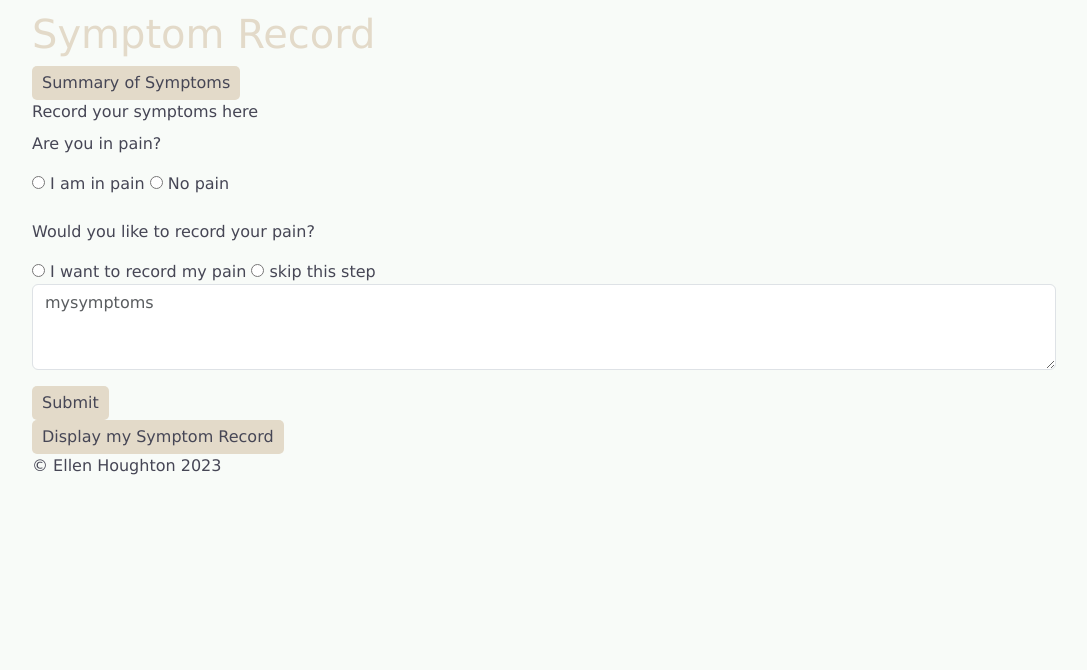
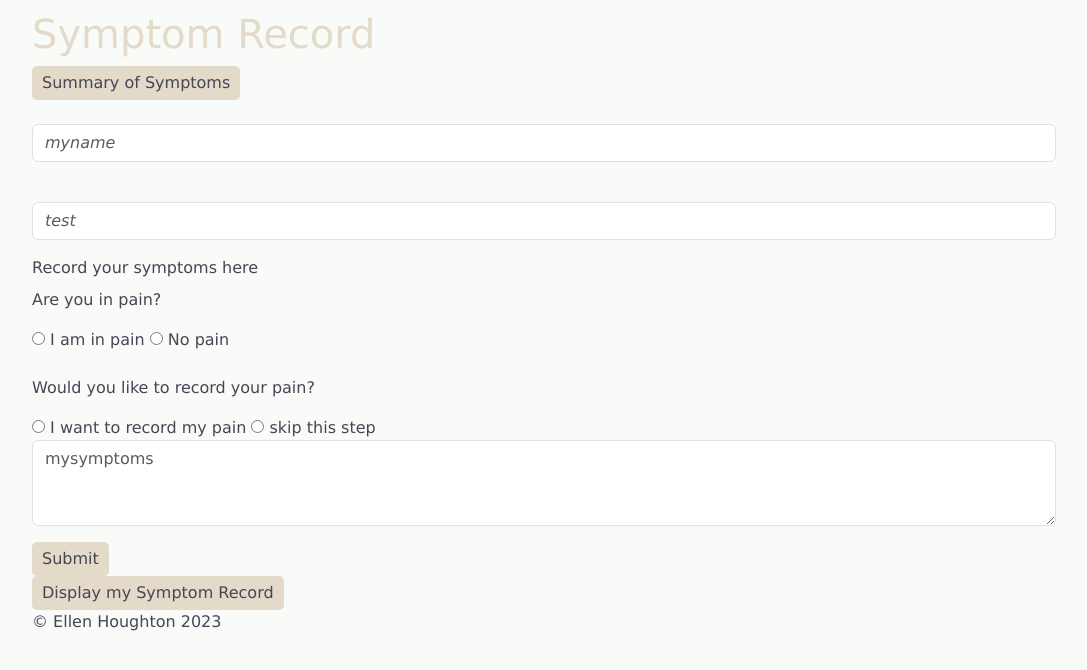
Before and after one commit to annwyl21/symptom_record, a Flask app: template application/templates/record.html in a window 1280 px wide. Shown: the top 670 px of the page, without its empty margins (96-1183 px from the left). Run offline with Flask 3, Linux system fonts and the light colour scheme; the template is opened without the code that fills it: values that come from a table or form of the project are taken from there, others are empty.

Commit message:
add database recording to symptom record page

```diff
--- a/application/database_use.py
+++ b/application/database_use.py
@@ -22,13 +22,11 @@ class Symptom_log:
     def check_username_password_exist(username, password):
         cur.execute("select * from symptom_log.user_data where username = %s and password = %s;", (username, password))
         rows = cur.fetchall()
-        print(rows)
         if len(rows) == 0:
             return False
         else:
             user_id = rows[0][0]
-            print(user_id)
-            return True
+            return user_id
 
     def add_a_symptom(user_id, symptom_details):
         now = datetime.now()
--- a/application/templates/record.html
+++ b/application/templates/record.html
@@ -2,17 +2,23 @@
 
 {% block main_content %}
 
-
-
-
 <a class="btn btn-primary" href="./display_summary" role="button">Summary of Symptoms</a>
-
 
 <div class="form">
     <form method="POST" action="">
       {{ form.hidden_tag() }}
 
-        <div class="mb-3">
+          <div class="mb-3">
+            <label for="username" class="form-label">{{ form.username.label }}</label>
+            <input type="text" class="form-control" id="username" name='username' placeholder="myname">
+          </div>
+
+          <div class="mb-3">
+            <label for="password" class="form-label">{{ form.password.label }}</label>
+            <input type="text" class="form-control" id="password" name='password' placeholder="test">
+          </div>
+
+          <div class="mb-3">
             <label for="symptoms" class="form-label">Record your symptoms here</label>
             <br>
             <p>Are you in pain?</p>
```
Also changed, not shown: application/routes.py (+20 -4 lines), application/static/scripts/database_connection.py (renamed from application/database_connection.py), application/static/scripts/database_create.sql (renamed from application/database_create.sql), application/static/scripts/database_teardown_script.sql (renamed from application/database_teardown_script.sql).
